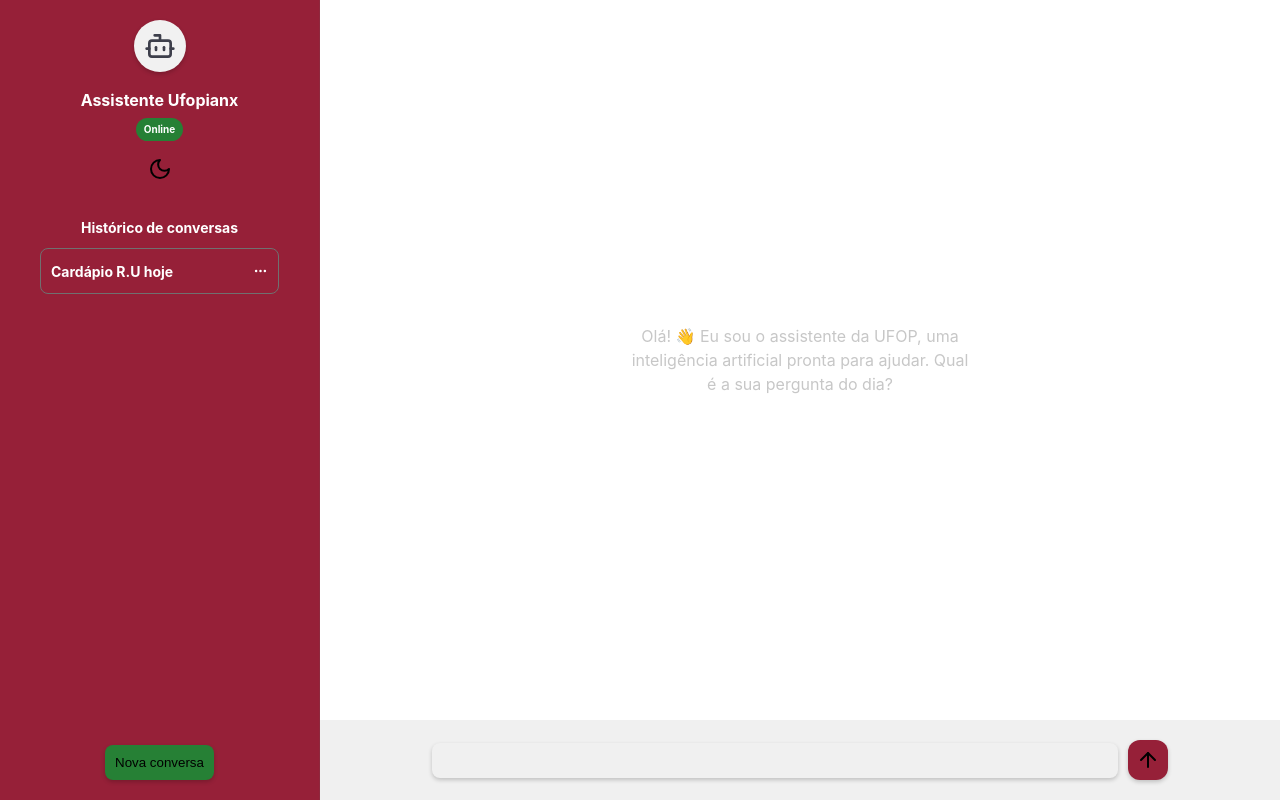
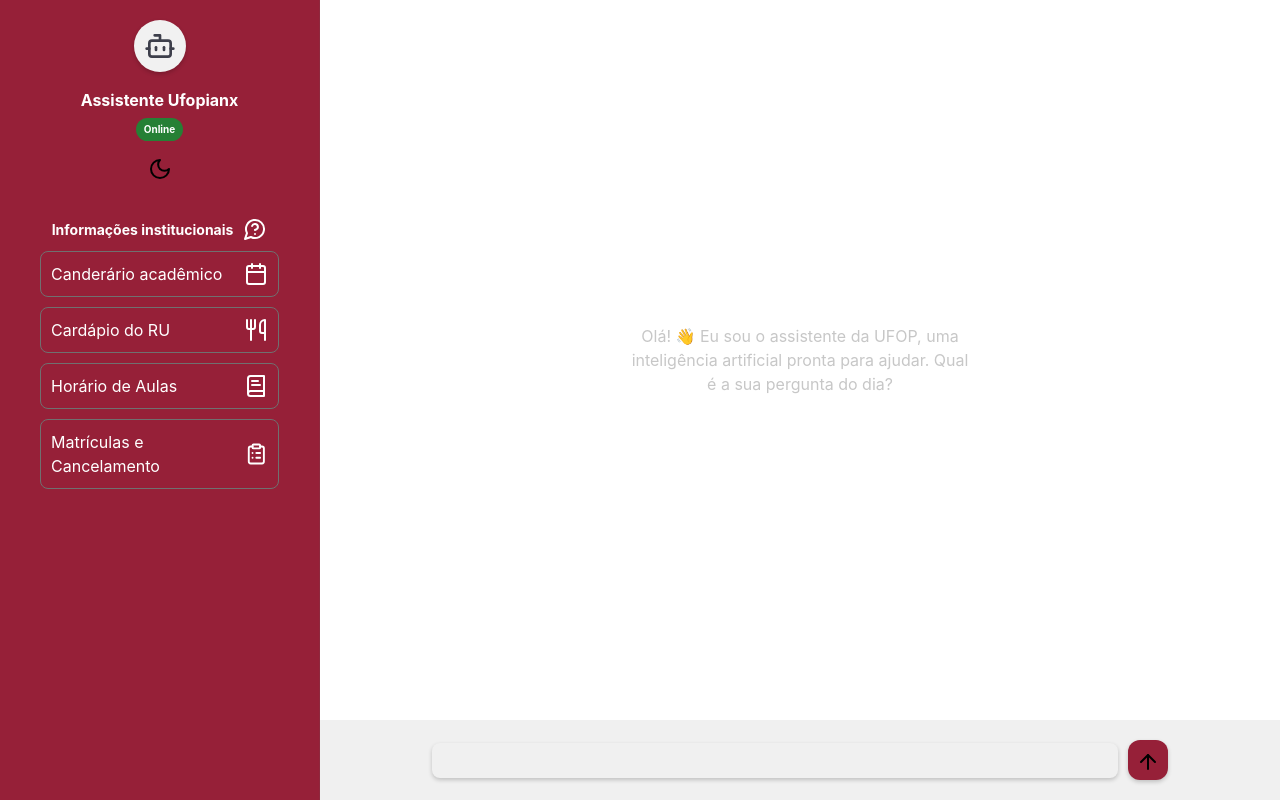
Before and after one commit to mateus-hamade/chatbot-ufop, a React (Vite) app: page / in a window 1280 px wide. Built offline with nearby package versions, Linux system fonts and the light colour scheme.

Commit message:
Update CSS styles and add loading animation

```diff
--- a/src/components/BotMessage.jsx
+++ b/src/components/BotMessage.jsx
@@ -1,13 +1,29 @@
-import React from "react";
+import React, { useEffect, useState } from "react";
 
 import { Bot } from "lucide-react";
 
 const BotMessage = ({ message }) => {
+    const [displayedMessage, setDisplayedMessage] = useState("");
+
+    useEffect(() => {
+        let index = 0;
+        const intervalId = setInterval(() => {
+            setDisplayedMessage((prev) => prev + message[index]);
+            index++;
+
+            if (index === message.length - 1) {
+                clearInterval(intervalId);
+            }
+        }, 50);
+
+        return () => clearInterval(intervalId);
+    }, [message]);
+
     return (
         <div className="bot-container">
-            <Bot className="icon"/>
-            <p className="bot-message">{ message }</p>
-         </div>
+            <Bot className="icon" />
+            <p className="bot-message">{displayedMessage}</p>
+        </div>
     );
 };
 
--- a/src/components/footer/Footer.jsx
+++ b/src/components/footer/Footer.jsx
@@ -3,26 +3,33 @@ import React, { useState } from "react";
 import { useTheme } from "../ThemeContext";
 import { sendMessage } from "../../services/api_service";
 
-import { ArrowUp } from "lucide-react";
+import { ArrowUp, Loader2 } from "lucide-react";
 
 import "./Footer.css";
 
 const Footer = ({ addMessage }) => {
    const { isDarkMode } = useTheme();
    const [inputValue, setInputValue] = useState("");
+   const [isLoading, setIsLoading] = useState(false);
 
    const handleSubmit = async (e) => {
       e.preventDefault();
 
-      if (inputValue.trim() !== "") {
+      if (inputValue.trim() !== "" && !isLoading) {
          const userMessage = inputValue;
 
          addMessage({ type: "user", content: userMessage });
+         setInputValue("");
+         setIsLoading(true);
 
-         const botResponse = await sendMessage(userMessage);
-         addMessage({ type: "bot", content: botResponse });
-
-         setInputValue("");
+         try {
+            const botResponse = await sendMessage(userMessage);
+            addMessage({ type: "bot", content: botResponse });
+         } catch (error) {
+            console.log(error);
+         } finally {
+            setIsLoading(false);
+         }
       }
    };
 
@@ -34,8 +41,8 @@ const Footer = ({ addMessage }) => {
       <footer className={isDarkMode ? "dark-theme" : "light-theme"}>
          <form action="" id="form" autoComplete="off" onSubmit={handleSubmit}>
             <input id="input-chat" value={inputValue} onChange={handleChange} />
-            <button id="send-button" onClick={handleSubmit} type="submit">
-               <ArrowUp />
+            <button id="send-button" type="submit" disabled={isLoading}>
+               {isLoading ? <Loader2 className="loading" /> : <ArrowUp className="sending" />}
             </button>
          </form>
       </footer>
--- a/src/components/footer/footer.css
+++ b/src/components/footer/footer.css
@@ -1,5 +1,3 @@
-/* Footer.css */
-
 footer {
     background-color: #f0f0f0;
     display: flex;
@@ -12,7 +10,6 @@ footer {
     }
 }
 
-/* Estilos para o formulário dentro do footer */
 form {
     display: flex;
     align-items: center;
@@ -29,7 +26,6 @@ form {
     }
 }
 
-/* Estilos para o input dentro do formulário */
 input {
     flex: 1;
     border: none;
@@ -40,7 +36,6 @@ input {
     box-shadow: 0 2px 4px rgba(0, 0, 0, 0.2);
 }
 
-/* Estilos para o botão de envio */
 #send-button {
     display: flex;
     justify-content: center;
@@ -53,7 +48,6 @@ input {
     box-shadow: 0 2px 4px rgba(0, 0, 0, 0.2);
 }
 
-/* Efeitos de hover e foco para o botão de envio */
 #send-button:hover,
 #send-button:focus {
     background-color: #861c32;
@@ -62,3 +56,33 @@ input {
 input:focus {
     outline: none;
 }
+
+.loading {
+    animation: loading 1s infinite;
+}
+
+@keyframes loading {
+    0% {
+        transform: rotate(0deg);
+    }
+
+    100% {
+        transform: rotate(360deg);
+    }
+}
+
+.sending {
+    animation: sending 1s infinite;
+}
+
+@keyframes sending {
+    0% {
+        transform: translateY(-2px);
+    }
+    50% {
+        transform: translateY(2px);
+    }
+    100% {
+        transform: translateY(-2px);
+    }
+}
--- a/src/components/header/Header.jsx
+++ b/src/components/header/Header.jsx
@@ -3,10 +3,14 @@ import "./Header.css";
 import React from "react";
 import { useTheme } from "../ThemeContext";
 
-import { Bot, Moon, Sun, ChevronsLeft, MoreHorizontal } from "lucide-react";
+import { Bot, Moon, Sun, Utensils, Calendar, BookText, MessageCircleQuestionIcon, ClipboardList } from "lucide-react";
 
 const Header = () => {
    const { isDarkMode, toggleTheme } = useTheme();
+
+   const informations = ['Canderário acadêmico', 'Cardápio do RU', 'Horário de Aulas', 'Matrículas e Cancelamento']
+   const icons = [<Calendar />, <Utensils />, <BookText />, <ClipboardList />]
+   const links = ['https://www.prograd.ufop.br/calendario-academico', 'https://ufop.br/cardapio-do-ru', 'https://zeppelin10.ufop.br/HorarioAulas/', 'https://www.prograd.ufop.br/calendario-academico']
 
    return (
       <header className={isDarkMode ? "dark-theme" : "light-theme"}>
@@ -21,17 +25,22 @@ const Header = () => {
             {isDarkMode ? <Sun onClick={toggleTheme} /> : <Moon onClick={toggleTheme} />}
          </button>
 
-         <div className="history-container">
-            <h1>Histórico de conversas</h1>
-            <div className="history-listener">
-               <div className="history-detail">
-                  <h2>Cardápio R.U hoje</h2>
-                  <MoreHorizontal className="horizontal-detail" />
-               </div>
+         <div className="information-container">
+            <div className="information-title">
+               <h1>Informações institucionais</h1>
+               <MessageCircleQuestionIcon className="information-title-icon"/>
+            </div>
+            <div className="information-listener">
+               { informations.map((information, index) => {
+                  return (
+                     <a href={links[index]} target="_blank" rel="noreferrer" className="information-detail">
+                        <p>{information}</p>
+                        {icons[index]}
+                     </a>
+                  )
+               })}
             </div>
          </div>
-
-         <button className="new-conversation">Nova conversa</button>
       </header>
    );
 };
--- a/src/components/header/header.css
+++ b/src/components/header/header.css
@@ -1,4 +1,3 @@
-/* Header */
 header {
     display: flex;
     align-items: center;
@@ -36,7 +35,6 @@ header {
     }
 }
 
-/* Header Details */
 .detail {
     display: flex;
     flex-direction: column;
@@ -58,7 +56,6 @@ header {
     }
 }
 
-/* Bot Name */
 .bot-name {
     font-weight: 700;
     font-size: 14px;
@@ -69,7 +66,6 @@ header {
     }
 }
 
-/* Bot Status */
 .status {
     background-color: #268035;
     color: white;
@@ -85,7 +81,6 @@ header {
     }
 }
 
-/* Theme Button */
 .theme {
     display: flex;
     background-color: transparent;
@@ -93,8 +88,7 @@ header {
     cursor: pointer;
 }
 
-/* History Container */
-.history-container {
+.information-container {
     display: flex;
     flex-direction: column;
     flex: 1 1 auto;
@@ -112,15 +106,20 @@ header {
     }
 }
 
-/* History title */
-.history-container > h1 {
+.information-title {
+    display: flex;
+    justify-content: center;
+    align-items: center;
+    gap: 10px;
+}
+
+.information-title > h1 {
     text-align: center;
     font-size: 14px;
     font-weight: 700;
 }
 
-/* History Listener */
-.history-listener {
+.information-listener {
     display: flex;
     flex-direction: column;
     gap: 10px;
@@ -130,8 +129,7 @@ header {
     }
 }
 
-/* History Detail */
-.history-detail {
+.information-detail {
     display: flex;
     align-items: center;
     justify-content: space-between;
@@ -139,13 +137,16 @@ header {
     border: 1px solid #707070;
     border-radius: 8px;
 
+    color: white;
+    text-decoration: none;
+
     @media screen and (min-width: 769px) and (max-width: 1024px) {
         padding: 5px;
         gap: 5px;
     }
 }
 
-.history-detail > h2 {
+.information-detail > h2 {
     display: flex;
     align-items: center;
     gap: 4px;
@@ -160,29 +161,3 @@ header {
         max-width: 80%;
     }
 }
-
-.horizontal-detail {
-    width: 15px;
-}
-
-/* New Conversation Button */
-.new-conversation {
-    padding: 10px;
-    border: none;
-    border-radius: 8px;
-    background-color: #268035;
-    box-shadow: 0 2px 4px rgba(0, 0, 0, 0.2);
-
-    @media screen and (max-width: 768px) {
-        display: none;
-    }
-
-    @media screen and (min-width: 769px) and (max-width: 1024px) {
-        padding: 8px;
-        font-size: 12px;
-    }
-}
-
-.new-conversation:hover {
-    background-color: #257932;
-}
--- a/src/components/main/main.css
+++ b/src/components/main/main.css
@@ -1,5 +1,3 @@
-/* Main.css */
-
 main {
     display: flex;
     flex-direction: column;
@@ -38,14 +36,12 @@ main {
     }
 }
 
-/* Estilos para os containers de bot e usuário */
 .bot-container, .user-container {
     display: flex;
     align-items: stretch;
     gap: 10px;
 }
 
-/* Estilos específicos de bot e usuário */
 .user-container {
     justify-content: flex-start;
 }
@@ -54,8 +50,10 @@ main {
     justify-content: flex-end;
 }
 
-/* Estilos para as mensagens de bot e usuário */
 .user-message, .bot-message {
+    display: flex;
+    align-items: center;
+
     position: relative;
     flex-wrap: wrap;
     border-radius: 10px;
@@ -75,11 +73,10 @@ main {
     }
 }
 
-/*  Estilos para o triângulo de bot e usuário */
 .bot-message::before{
     content: '';
     position: absolute;
-    top: 20px;
+    top: 35%;
     left: 100%;
     border-top: 8px solid transparent;
     border-left: 8px solid #707A81;
@@ -90,7 +87,7 @@ main {
 .user-message::before{
     content: '';
     position: absolute;
-    top: 20px;
+    top: 35%;
     right: 100%;
     border-top: 8px solid transparent;
     border-left: 8px solid transparent;
@@ -98,12 +95,10 @@ main {
     border-bottom: 8px solid transparent;
 }
 
-/* Estilos específicos para a mensagem do bot */
 .bot-message {
     order: -1;
 }
 
-/* Estilos para o ícone */
 .icon {
     color: #3D3F4B;
     background-color: rgb(241, 241, 241);
@@ -124,7 +119,6 @@ main {
     }
 }
 
-/* Estilos para a mensagem de fundo */
 .empty-main-message {
     color: rgb(199, 199, 199);
     display: flex;
@@ -153,7 +147,6 @@ main {
     }
 }
 
-/* Estilos para o scrollbar */
 @media screen and (min-width: 769px) {
     ::-webkit-scrollbar {
         width: 8px;
--- a/src/pages/Home.css
+++ b/src/pages/Home.css
@@ -26,7 +26,7 @@
     }
 }
 
-/* Dark Theme main */
+/* Dark Theme para a main */
 .dark-theme-707A81 {
     background-color: #474f55;
     color: #c9ced3;
@@ -44,6 +44,7 @@
     }
 }
 
+/* Dark Theme geral */
 .dark-theme {
     background-color: #1E1E1E;
 
```
